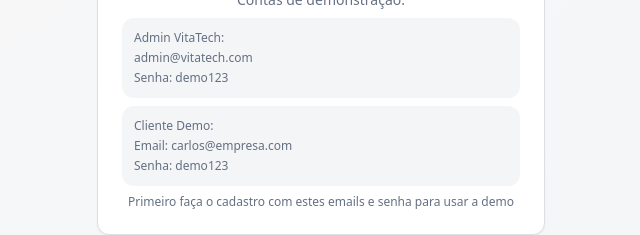
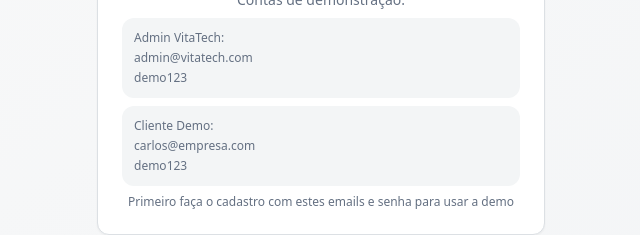
Before and after one commit to vitacompanybr/vt-dashboard, a React (Vite) app: page /auth in a window 1280 px wide. Shown: the part 523-758 px from the top of the page, without its empty margins (319-959 px from the left). Built offline with nearby package versions, Linux system fonts and the light colour scheme.

Commit message:
Visual edit in Lovable
Edited UI in Lovable

```diff
--- a/src/pages/Auth.tsx
+++ b/src/pages/Auth.tsx
@@ -188,12 +188,12 @@ export default function Auth() {
                 <div className="bg-muted p-3 rounded-lg space-y-1">
                   <p className="font-medium">Admin VitaTech:</p>
                   <p>admin@vitatech.com</p>
-                  <p>Senha: demo123</p>
+                  <p>demo123</p>
                 </div>
                 <div className="bg-muted p-3 rounded-lg space-y-1">
                   <p className="font-medium">Cliente Demo:</p>
-                  <p>Email: carlos@empresa.com</p>
-                  <p>Senha: demo123</p>
+                  <p>carlos@empresa.com</p>
+                  <p>demo123</p>
                 </div>
               </div>
               <p className="text-xs text-center text-muted-foreground">
```
